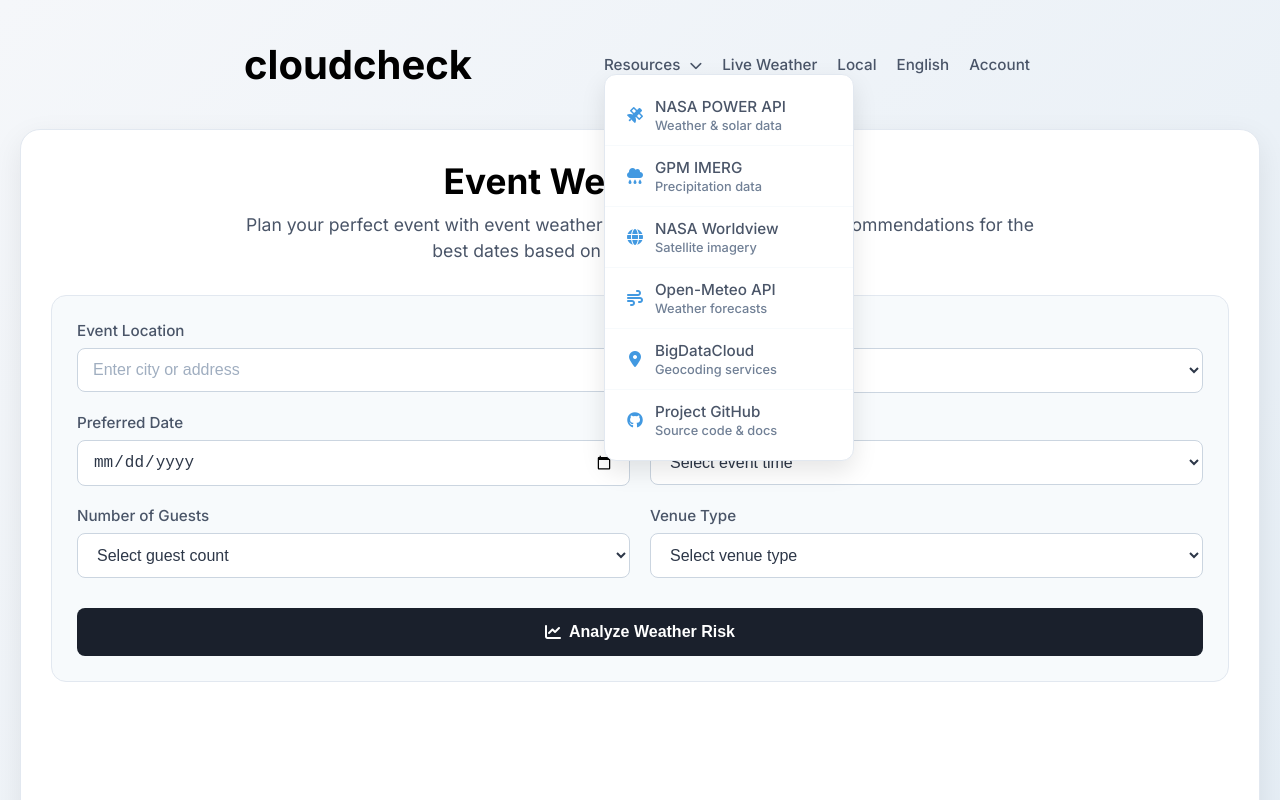
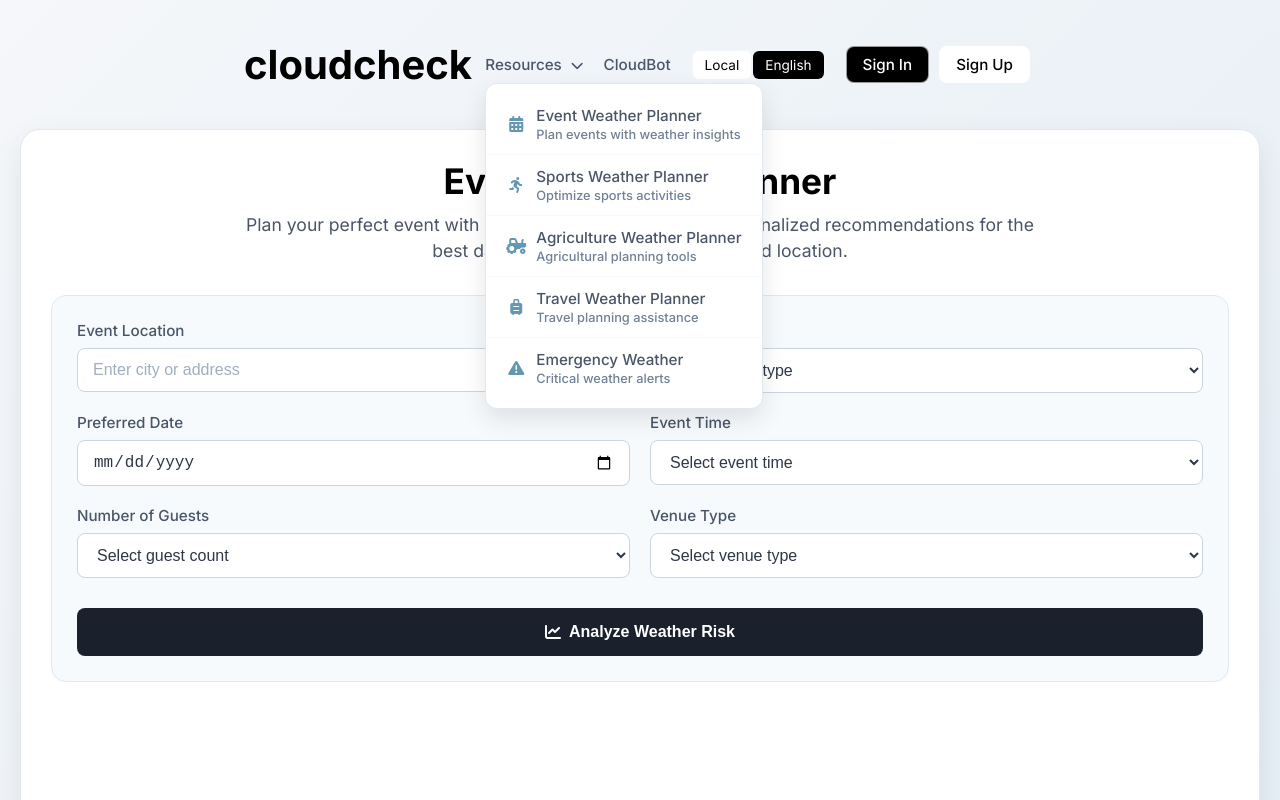
Before and after one commit to LazimSarwar/cloudcheck, a plain HTML site: page event_weather_planner.html in a window 1280 px wide. Both pictures are taken after a click on the link "Resources". Shown: the top 800 px of the page. Drawn offline with nearby package versions, Linux system fonts and the light colour scheme.

Commit message:
Update event_weather_planner.html

```diff
--- a/event_weather_planner.html
+++ b/event_weather_planner.html
@@ -38,7 +38,6 @@
       position: relative;
     }
 
-    /* Logo */
     .logo {
       font-size: 2.5rem;
       font-weight: 700;
@@ -49,7 +48,12 @@
       padding-left: 17%;
     }
 
-    /* Nav links */
+    @keyframes stormShimmer {
+      0% { background-position: 0% 50%; }
+      50% { background-position: 100% 50%; }
+      100% { background-position: 0% 50%; }
+    }
+
     .nav-links {
       display: flex;
       gap: 20px;
@@ -72,7 +76,6 @@
       color: #000;
     }
 
-    /* Resources Dropdown */
     .resources-dropdown {
       position: absolute;
       top: 100%;
@@ -126,7 +129,7 @@
 
     .resource-icon {
       font-size: 1rem;
-      color: #4299e1;
+      color: #6497b1;
       width: 20px;
       text-align: center;
     }
@@ -139,6 +142,70 @@
       font-size: 0.8rem;
       color: #718096;
       margin-top: 2px;
+    }
+
+    .language-toggle {
+      display: flex;
+      background: rgba(255, 255, 255, 0.1);
+      border-radius: 8px;
+      padding: 2px;
+      gap: 2px;
+    }
+
+    .lang-btn {
+      font-family: 'Inter', sans-serif;
+      padding: 6px 12px;
+      border-radius: 6px;
+      border: none;
+      background: #000;
+      color: #ffffff;
+      font-size: 0.85rem;
+      cursor: pointer;
+      transition: all 0.3s ease;
+    }
+
+    .lang-btn.active {
+      background: rgb(255, 255, 255);
+      color: rgb(0, 0, 0);
+    }
+
+    .auth-buttons {
+      display: flex;
+      gap: 10px;
+    }
+
+    .auth-btn {
+      padding: 8px 16px;
+      border-radius: 8px;
+      font-size: 0.9rem;
+      font-weight: 500;
+      cursor: pointer;
+      transition: all 0.3s ease;
+      text-decoration: none;
+    }
+
+    .signin-btn {
+      background: #000;
+      border: 1px solid rgba(255, 255, 255, 0.601);
+      color: white !important;
+    }
+
+    .signin-btn:hover {
+      background: rgb(255, 255, 255);
+      color: #000 !important;
+    }
+
+    .signup-btn {
+      background: #ffffff;
+      border: 1px solid rgba(255, 255, 255, 0.601);
+      color: rgb(0, 0, 0) !important;
+    }
+
+    .signup-btn:hover {
+      transform: translateY(-0.3px);
+      background: rgb(0, 0, 0);
+      color: #ffffff !important;
+      border: 1px solid rgba(255, 255, 255, 0.601);
     }
 
     /* Dashboard */
@@ -798,53 +865,51 @@
     <div class="nav-links">
       <a href="#" id="resourcesLink">Resources <i class="fas fa-chevron-down" style="font-size: 0.8rem; margin-left: 5px;"></i></a>
       <div class="resources-dropdown" id="resourcesDropdown">
-        <a href="https://power.larc.nasa.gov/" class="resource-item" target="_blank">
-          <i class="fas fa-satellite resource-icon"></i>
+        <a href="event_weather_planner.html" class="resource-item">
+          <i class="fas fa-calendar-alt resource-icon"></i>
           <div class="resource-text">
-            <div>NASA POWER API</div>
-            <div class="resource-desc">Weather & solar data</div>
+            <div>Event Weather Planner</div>
+            <div class="resource-desc">Plan events with weather insights</div>
           </div>
         </a>
-        <a href="https://gpm.nasa.gov/" class="resource-item" target="_blank">
-          <i class="fas fa-cloud-rain resource-icon"></i>
+        <a href="sports_weather_planner.html" class="resource-item">
+          <i class="fas fa-running resource-icon"></i>
           <div class="resource-text">
-            <div>GPM IMERG</div>
-            <div class="resource-desc">Precipitation data</div>
+            <div>Sports Weather Planner</div>
+            <div class="resource-desc">Optimize sports activities</div>
           </div>
         </a>
-        <a href="https://worldview.earthdata.nasa.gov/" class="resource-item" target="_blank">
-          <i class="fas fa-globe resource-icon"></i>
+        <a href="agriculture_weather_planner.html" class="resource-item">
+          <i class="fas fa-tractor resource-icon"></i>
           <div class="resource-text">
-            <div>NASA Worldview</div>
-            <div class="resource-desc">Satellite imagery</div>
+            <div>Agriculture Weather Planner</div>
+            <div class="resource-desc">Agricultural planning tools</div>
           </div>
         </a>
-        <a href="https://open-meteo.com/" class="resource-item" target="_blank">
-          <i class="fas fa-wind resource-icon"></i>
+        <a href="travel_weather_planner.html" class="resource-item">
+          <i class="fas fa-suitcase-rolling resource-icon"></i>
           <div class="resource-text">
-            <div>Open-Meteo API</div>
-            <div class="resource-desc">Weather forecasts</div>
+            <div>Travel Weather Planner</div>
+            <div class="resource-desc">Travel planning assistance</div>
           </div>
         </a>
-        <a href="https://api.bigdatacloud.net/" class="resource-item" target="_blank">
-          <i class="fas fa-map-marker-alt resource-icon"></i>
+        <a href="emergency.html" class="resource-item">
+          <i class="fas fa-exclamation-triangle resource-icon"></i>
           <div class="resource-text">
-            <div>BigDataCloud</div>
-            <div class="resource-desc">Geocoding services</div>
-          </div>
-        </a>
-        <a href="https://github.com/your-repo" class="resource-item" target="_blank">
-          <i class="fab fa-github resource-icon"></i>
-          <div class="resource-text">
-            <div>Project GitHub</div>
-            <div class="resource-desc">Source code & docs</div>
+            <div>Emergency Weather</div>
+            <div class="resource-desc">Critical weather alerts</div>
           </div>
         </a>
       </div>
-      <a href="index.html">Live Weather</a>
-      <a href="#">Local</a>
-      <a href="#">English</a>
-      <a href="login.html">Account</a>
+      <a href="chatbot.html">CloudBot</a>
+      <div class="language-toggle">
+        <button class="lang-btn active" id="localBtn">Local</button>
+        <button class="lang-btn" id="englishBtn">English</button>
+      </div>
+      <div class="auth-buttons">
+        <a href="login.html" class="auth-btn signin-btn">Sign In</a>
+        <a href="signup.html" class="auth-btn signup-btn">Sign Up</a>
+      </div>
     </div>
   </div>
 
@@ -1087,6 +1152,8 @@
       const lastUpdated = document.getElementById('lastUpdated');
       const eventLocation = document.getElementById('eventLocation');
       const locationSuggestions = document.getElementById('locationSuggestions');
+      const localBtn = document.getElementById('localBtn');
+      const englishBtn = document.getElementById('englishBtn');
 
       // Map variable
       let eventMap = null;
@@ -1102,6 +1169,17 @@
       resourcesLink.addEventListener('click', function(e) {
         e.preventDefault();
         resourcesDropdown.classList.toggle('show');
+      });
+
+      // Language toggle functionality
+      localBtn.addEventListener('click', function() {
+        localBtn.classList.add('active');
+        englishBtn.classList.remove('active');
+      });
+
+      englishBtn.addEventListener('click', function() {
+        englishBtn.classList.add('active');
+        localBtn.classList.remove('active');
       });
 
       // Close dropdown when clicking outside
```
